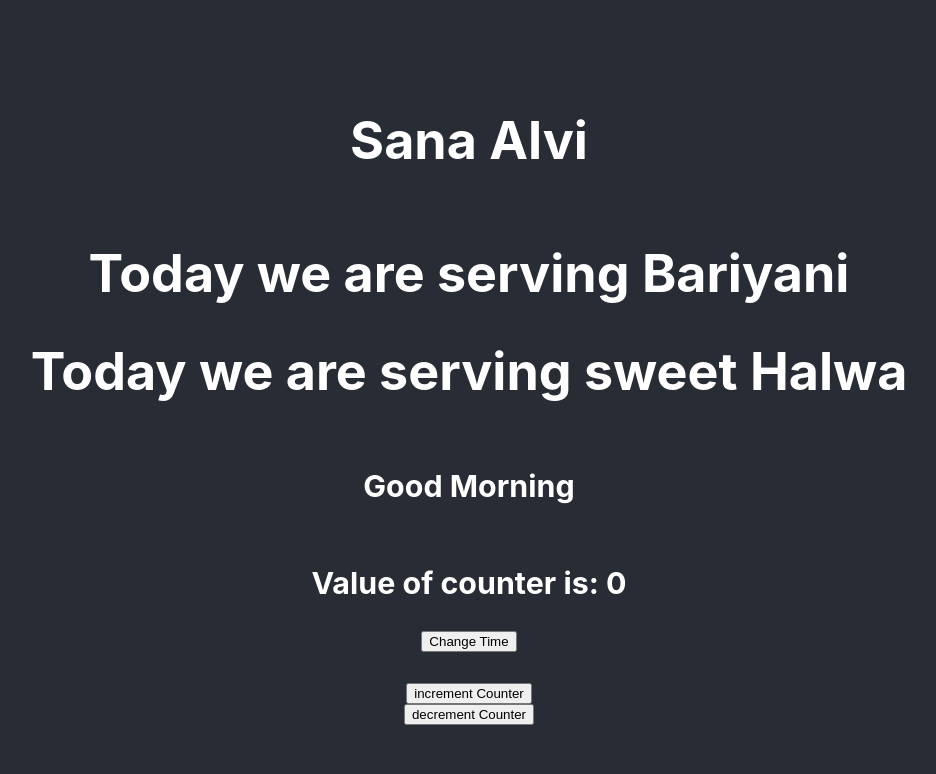
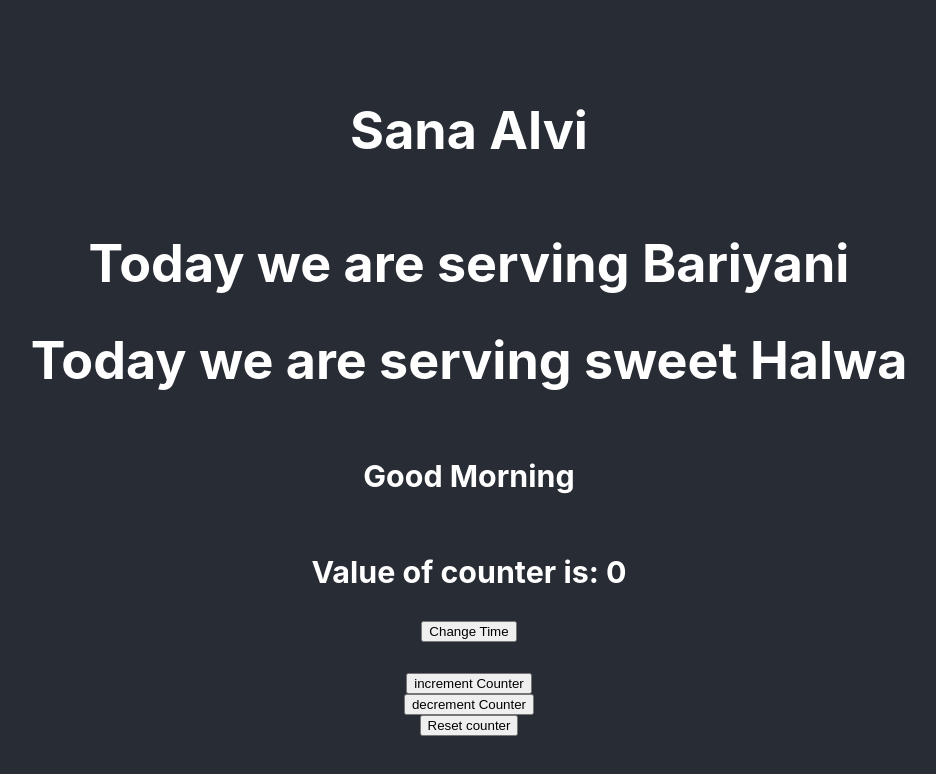
Before and after one commit to SanaAlvi/demo-app1, a React (Create React App) app: page / in a window 1280 px wide. Shown: the top 774 px of the page, without its empty margins (171-1107 px from the left). Built offline with nearby package versions, Linux system fonts and the light colour scheme.

Commit message:
Update App.js

```diff
--- a/src/App.js
+++ b/src/App.js
@@ -8,7 +8,7 @@ function App() {
   let [isMorning,setMorning]=useState(true)
 
   return  (
-    <div className={`App-header ${isMorning ? 'App' : ''}`}>
+    <div className={`App ${isMorning ? 'App-header' : ''}`}>
 
          <h1>Sana Alvi</h1>
 
@@ -31,6 +31,10 @@ function App() {
            decrement Counter
          </button>
 
+         <button onClick={()=> setCount(count = 0)}>
+          Reset counter
+         </button>
+
     </div>
   )
 
```
